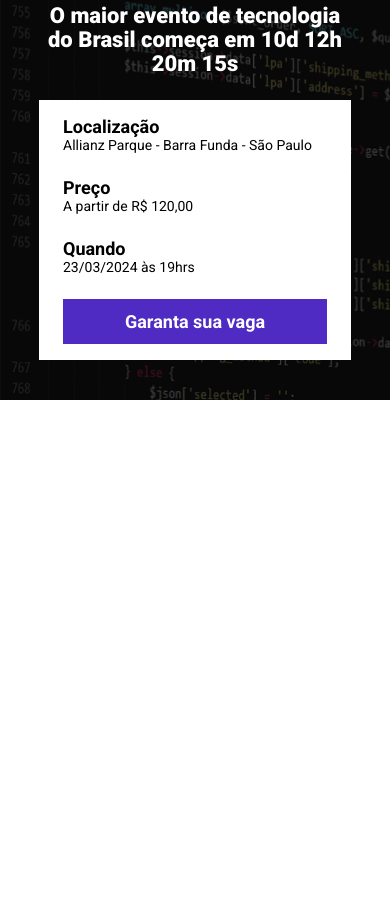
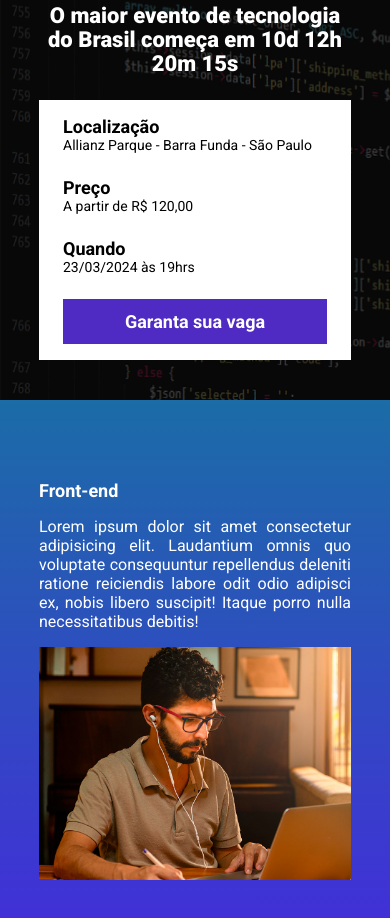
Before and after one commit to Gustavogdcosta/Modulo22-exemplo-landingPage, a website built with Parcel: page src/index.html in a window 390 px wide. Shown: the part 100-1018 px from the top of the page. Before the commit the page ends 844 px from the top, so only its background shows below. Built offline with nearby package versions, Linux system fonts and the light colour scheme.

Commit message:
Seção front end finalizada

```diff
--- a/src/index.html
+++ b/src/index.html
@@ -33,6 +33,15 @@
             <a href="#" class="button button--primary">Garanta sua vaga</a>
         </div>
     </header>
+    <section class="event">
+        <div class="container">
+            <div class="event__details">
+                <h2 class="event__details__title">Front-end</h2>
+                <p class="event__details__decription">Lorem ipsum dolor sit amet consectetur adipisicing elit. Laudantium omnis quo voluptate consequuntur repellendus deleniti ratione reiciendis labore odit odio adipisci ex, nobis libero suscipit! Itaque porro nulla necessitatibus debitis!</p>
+            </div>
+            <img class="event__image" src="./images/frontend.png" alt="Front-end">
+        </div>
+    </section>
 
     <script src="./scripts/main.js"></script>
 
--- /dev/null
+++ b/src/styles/_event.scss
@@ -0,0 +1,43 @@
+.event {
+    padding: 80px 0;
+    background-image: linear-gradient(to bottom, #1B6CA7, #442BDB);
+    .container {
+        display: flex;
+    }
+
+    &__image{
+        max-width: 360px;
+    }
+
+    &__details {
+        margin-right: 40px;
+        &__title {
+            font-size: 18px;
+            font-weight: bold;
+            margin-bottom: 16px;
+        }
+
+        &__description {
+            font-size: 16px;
+            line-height: 22px;
+        }
+    }
+
+    @media (max-width: 640px){
+        .container{
+            display: block;
+        }
+
+        &__image {
+            width: 100%;
+        }
+
+        &__details {
+            margin-right: 0;
+            margin-bottom: 16px;
+            text-align: justify;
+        }
+
+
+    }
+}
--- a/src/styles/main.scss
+++ b/src/styles/main.scss
@@ -1,6 +1,8 @@
 @use 'hero';
 @use './components/infos_bar';
 @use './components/buttons';
+@use 'event';
+
 
 *{
     margin: 0;
```
